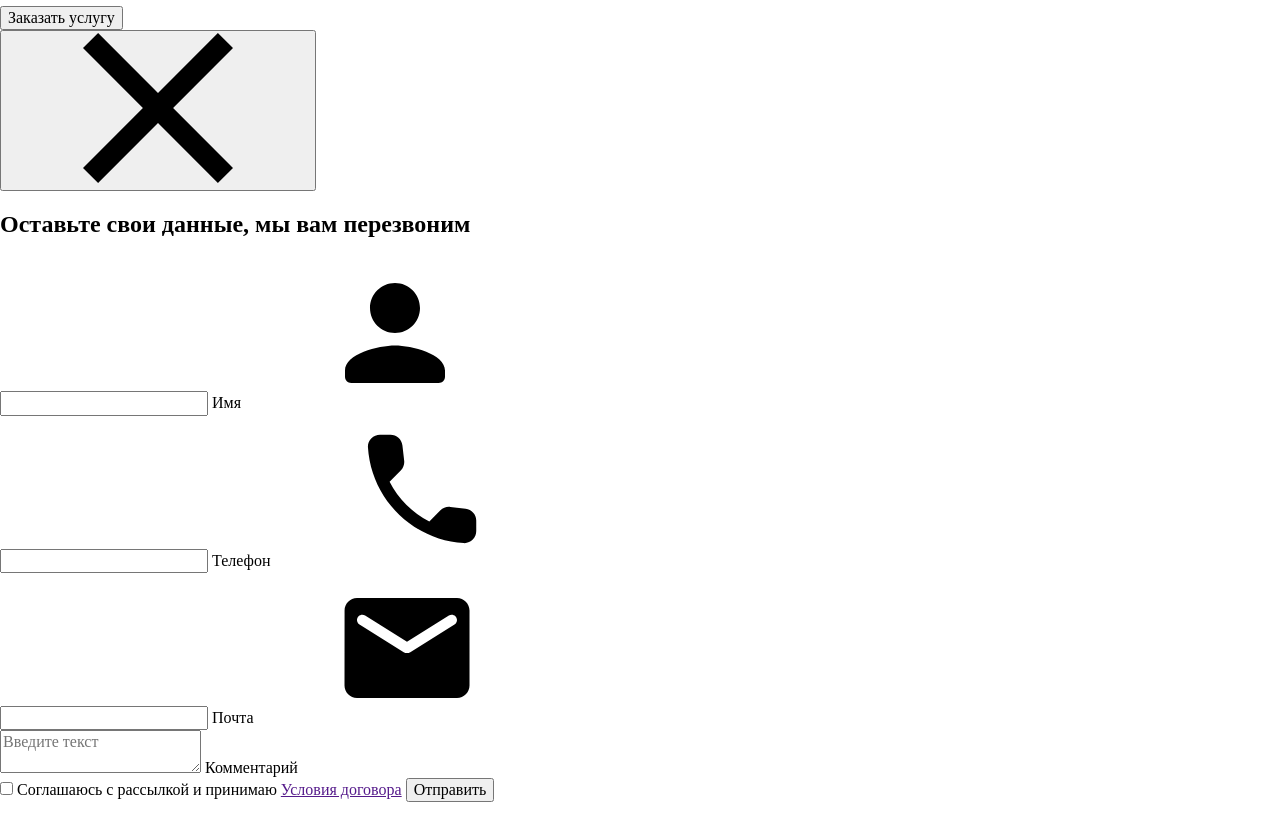
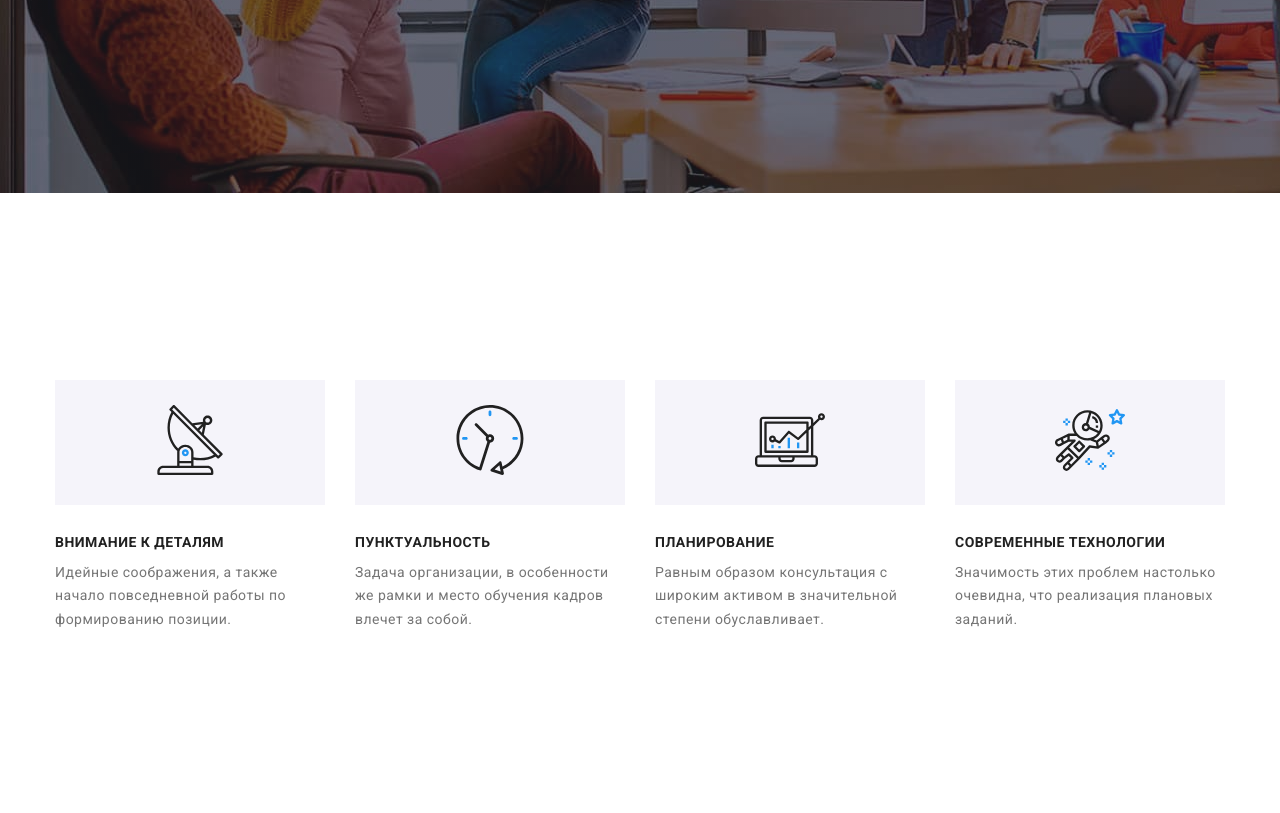
Before and after one commit to Ekaterina-Skrinnikova/goit-markup-hw-07, a plain HTML site: page index.html in a window 1280 px wide. Shown: the part 488-1301 px from the top of the page. Drawn offline with nearby package versions, Linux system fonts and the light colour scheme; the site is published under a folder, as on GitHub Pages, so addresses that start at the root find nothing.

Commit message:
Обновлены пути

```diff
--- a/index.html
+++ b/index.html
@@ -15,7 +15,7 @@
       href="https://cdnjs.cloudflare.com/ajax/libs/normalize/8.0.1/normalize.min.css"
     />
     <!-- <link rel="stylesheet" href="./css-original/style.css" /> -->
-    <link rel="stylesheet" href="/css/main.min.css" />
+    <link rel="stylesheet" href="./css/main.min.css" />
 
     <title>Document</title>
   </head>
--- a/portfolio.html
+++ b/portfolio.html
@@ -15,7 +15,7 @@
       href="https://cdnjs.cloudflare.com/ajax/libs/normalize/8.0.1/normalize.min.css"
     />
     <!-- <link rel="stylesheet" href="./css-original/style.css" /> -->
-    <link rel="stylesheet" href="/css/main.min.css" />
+    <link rel="stylesheet" href="./css/main.min.css" />
 
     <title>Document</title>
   </head>
```
